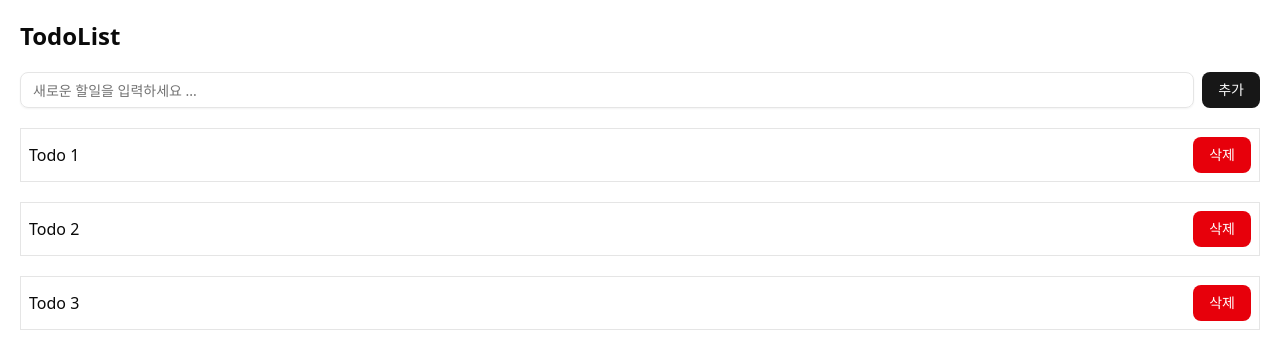
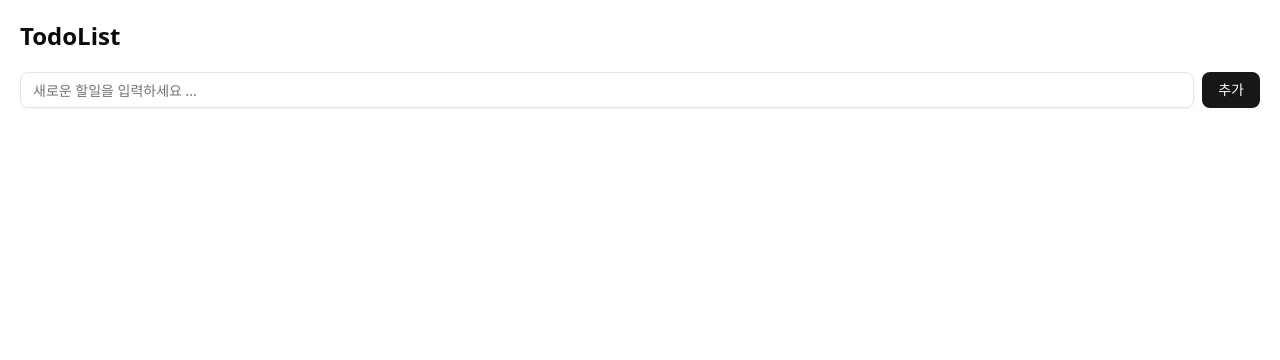
Before and after one commit to this-and-that-dev/onebite-exam, a React (Vite) app: page /todolist in a window 1280 px wide. Shown: the top 360 px of the page. Built offline with nearby package versions, Linux system fonts and the light colour scheme.

Commit message:
21. (3.7) 투두리스트 기능 구현하기

```diff
--- a/src/components/todo-list/todo-editor.tsx
+++ b/src/components/todo-list/todo-editor.tsx
@@ -1,11 +1,31 @@
 import { Input } from "@/components/ui/input.tsx";
 import { Button } from "@/components/ui/button.tsx";
+import { useCreateTodo } from "@/store/todos.ts";
+import { useState } from "react";
 
 export default function TodoEditor() {
+  const createTodo = useCreateTodo();
+  const [content, setContent] = useState("");
+
   return (
     <div className="flex gap-2">
-      <Input placeholder="새로운 할일을 입력하세요 ..." />
-      <Button>추가</Button>
+      <Input
+        placeholder="새로운 할일을 입력하세요 ..."
+        value={content}
+        onChange={(e) => {
+          setContent(e.target.value);
+        }}
+      />
+      <Button
+        onClick={() => {
+          if (content.trim() === "") return;
+
+          createTodo(content);
+          setContent("");
+        }}
+      >
+        추가
+      </Button>
     </div>
   );
 }
--- a/src/components/todo-list/todo-item.tsx
+++ b/src/components/todo-list/todo-item.tsx
@@ -1,16 +1,21 @@
 import { Button } from "@/components/ui/button.tsx";
+import type { Todo } from "@/types.ts";
+import { useDeleteTodo } from "@/store/todos.ts";
 
-export default function TodoItem({
-  id,
-  content,
-}: {
-  id: number;
-  content: string;
-}) {
+export default function TodoItem({ id, content }: Todo) {
+  const deleteTodo = useDeleteTodo();
+
   return (
     <div className="flex items-center justify-between border p-2">
       {content}
-      <Button variant="destructive">삭제</Button>
+      <Button
+        variant="destructive"
+        onClick={() => {
+          deleteTodo(id);
+        }}
+      >
+        삭제
+      </Button>
     </div>
   );
 }
--- a/src/pages/todo-list-page.tsx
+++ b/src/pages/todo-list-page.tsx
@@ -1,18 +1,15 @@
 import TodoEditor from "@/components/todo-list/todo-editor.tsx";
 import TodoItem from "@/components/todo-list/todo-item.tsx";
-
-const dummyTodos = [
-  { id: 1, content: "Todo 1" },
-  { id: 2, content: "Todo 2" },
-  { id: 3, content: "Todo 3" },
-];
+import { useTodos } from "@/store/todos.ts";
 
 export default function TodoListPage() {
+  const todos = useTodos();
+
   return (
     <div className="flex flex-col gap-5 p-5">
       <h1 className="text-2xl font-bold">TodoList</h1>
       <TodoEditor />
-      {dummyTodos.map((todo) => {
+      {todos.map((todo) => {
         return <TodoItem key={todo.id} id={todo.id} content={todo.content} />;
       })}
     </div>
--- /dev/null
+++ b/src/store/todos.ts
@@ -0,0 +1,46 @@
+import { create } from "zustand";
+import { combine } from "zustand/middleware";
+import { immer } from "zustand/middleware/immer";
+import type { Todo } from "@/types";
+
+const initialState: {
+  todos: Todo[];
+} = {
+  todos: [],
+};
+
+const useTodosStore = create(
+  immer(
+    combine(initialState, (set) => {
+      return {
+        actions: {
+          createTodo: (content: string) => {
+            set((state) => {
+              state.todos.push({
+                id: new Date().getTime(),
+                content: content,
+              });
+            });
+          },
+          deleteTodo: (targetId: number) => {
+            set((state) => {
+              state.todos = state.todos.filter((todo) => todo.id !== targetId);
+            });
+          },
+        },
+      };
+    }),
+  ),
+);
+
+export const useTodos = () => {
+  return useTodosStore((store) => store.todos);
+};
+
+export const useCreateTodo = () => {
+  return useTodosStore((store) => store.actions.createTodo);
+};
+
+export const useDeleteTodo = () => {
+  return useTodosStore((store) => store.actions.deleteTodo);
+};
--- /dev/null
+++ b/src/types.ts
@@ -0,0 +1,4 @@
+export type Todo = {
+  id: number;
+  content: string;
+};
```
